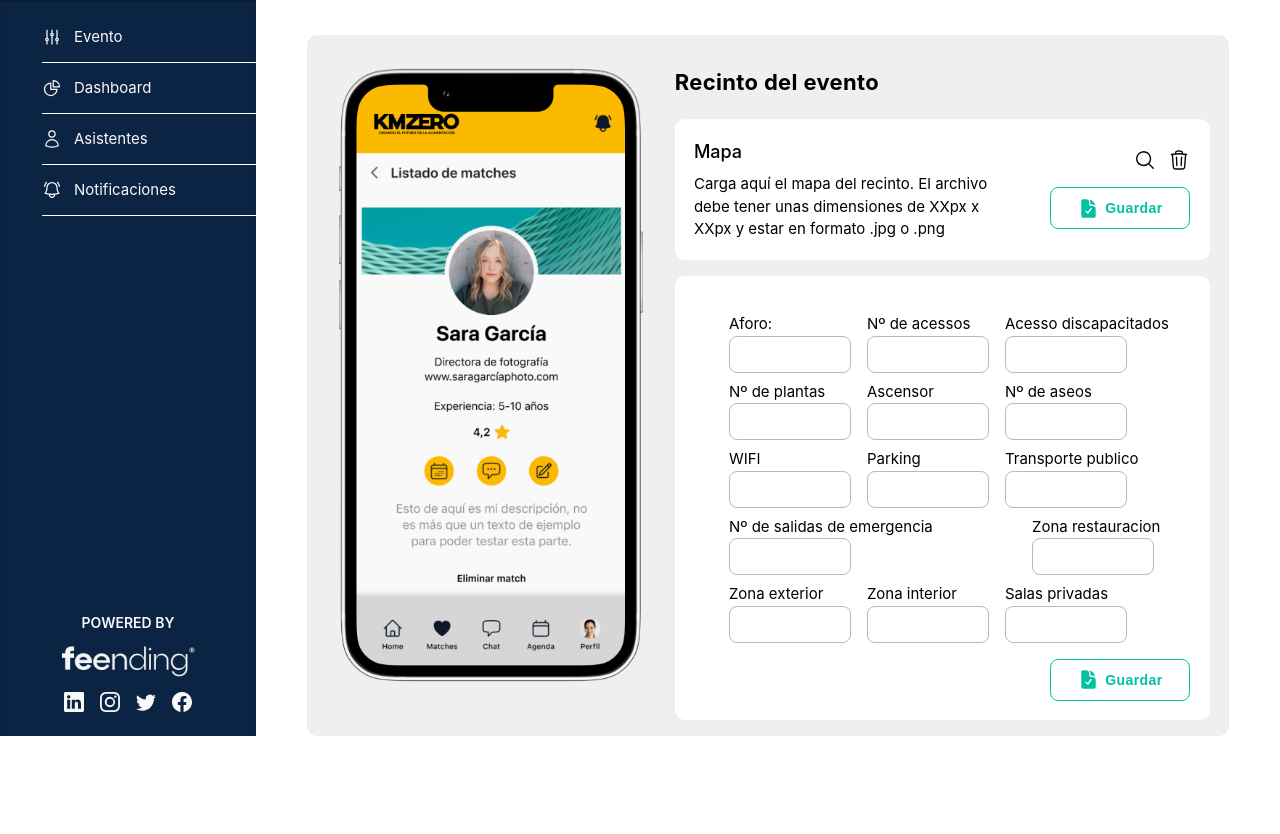
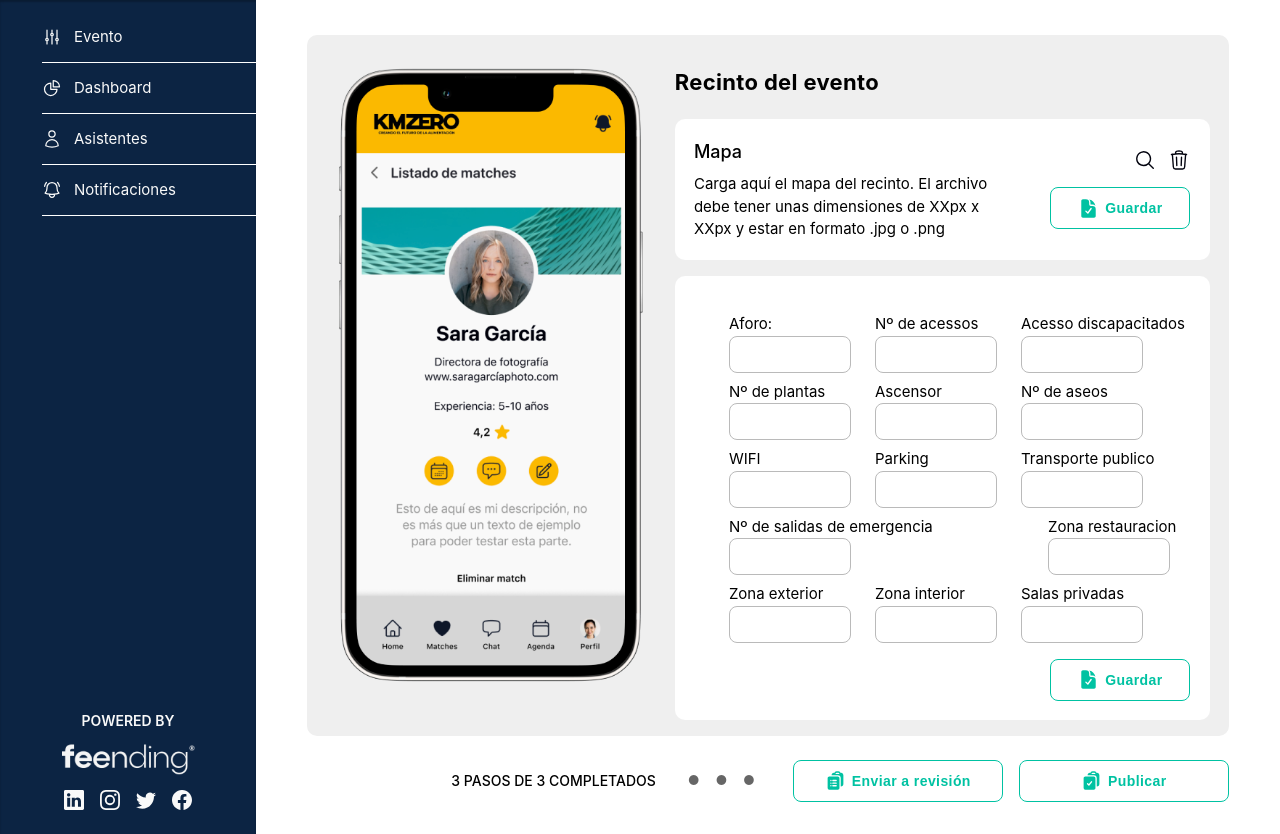
Before and after one commit to amsiceza/TBridge-Feending-Project, a React (Vite) app: page /recinto in a window 1280 px wide. Before the commit the page ends 800 px from the top, so only its background shows below. Built offline with nearby package versions, Linux system fonts and the light colour scheme; a web font is replaced by a local one.

Commit message:
View recinto fixed without functionality

```diff
--- a/src/App.scss
+++ b/src/App.scss
@@ -9,6 +9,7 @@
 
 .app-container {
   display: flex;
+  min-height: 100vh;
 }
 
 .sidebar-boss-container{
--- a/src/KatForm/KatForm.jsx
+++ b/src/KatForm/KatForm.jsx
@@ -105,7 +105,7 @@ const KatForm = () => {
 
 
   return (
-    <div className='container'>
+    <>
 
            <div className="main-background">
 <h3>Programación del evento</h3>
@@ -157,7 +157,7 @@ const KatForm = () => {
 </div>
 
 
-    </div>
+    </>
   )
 }
 
--- a/src/pages/RecintoEvento/RecintoEvento.jsx
+++ b/src/pages/RecintoEvento/RecintoEvento.jsx
@@ -5,6 +5,8 @@ import Tlf from "../../assets/tlf.png";
 import { HiMagnifyingGlass, HiOutlineTrash } from "react-icons/hi2";
 
 import BtnSave from "../../components/Buttons/BtnSave";
+import BtnPublish from "../../components/Buttons/BtnPublish";
+import BtnRevision from "../../components/Buttons/BtnRevision";
 
 import "./RecintoEvento.scss";
 
@@ -41,8 +43,6 @@ function RecintoEvento() {
 
               <div className="second-label-recinto">
                 <form>
-
-
                   <div className="row">
                     <div className="inputs">
                       <label for="aforo">Aforo:</label>
@@ -54,7 +54,11 @@ function RecintoEvento() {
                     </div>
                     <div className="inputs">
                       <label for="discapacitados">Acesso discapacitados</label>
-                        <input type="number" id="discapacitados" name="discapacitados" />
+                      <input
+                        type="number"
+                        id="discapacitados"
+                        name="discapacitados"
+                      />
                     </div>
                   </div>
 
@@ -73,7 +77,6 @@ function RecintoEvento() {
                     </div>
                   </div>
 
-
                   <div className="row">
                     <div className="inputs">
                       <label for="wifi">WIFI</label>
@@ -89,19 +92,23 @@ function RecintoEvento() {
                     </div>
                   </div>
 
-
                   <div className="row two">
                     <div className="inputs">
-                        <label for="emergencia">Nº de salidas de emergencia</label>
+                      <label for="emergencia">
+                        Nº de salidas de emergencia
+                      </label>
                       <input type="number" id="emergencia" name="emergencia" />
                     </div>
 
                     <div className="inputs">
                       <label for="restauracion">Zona restauracion</label>
-                        <input type="number" id="restauracion" name="restauracion" />
+                      <input
+                        type="number"
+                        id="restauracion"
+                        name="restauracion"
+                      />
                     </div>
                   </div>
-
 
                   <div className="row">
                     <div className="inputs">
@@ -122,7 +129,20 @@ function RecintoEvento() {
                   <BtnSave />
                 </div>
               </div>
+
+
             </div>
+
+          </div>
+        </div>
+      </div>
+      <div>
+                <div className="next-recinto-container">
+                  <p className="steps">3 Pasos de 3 Completados</p>
+                  <p className="points">● ● ●</p>
+                  <div className="btns">
+                    <BtnRevision />
+                    <BtnPublish />
                   </div>
                 </div>
               </div>
--- a/src/pages/RecintoEvento/RecintoEvento.scss
+++ b/src/pages/RecintoEvento/RecintoEvento.scss
@@ -82,11 +82,11 @@
             margin-left: 35px;
             margin-top: 18px;
             .two{
-               gap: 6.2rem !important;
+               gap: 7.2rem !important;
             }
            .row{
             display: flex;
-            gap: 1rem;
+            gap: 1.5rem;
             .inputs{
                 display: flex;
                 flex-direction: column;
@@ -104,3 +104,29 @@
         }
     }
 }
+
+.next-recinto-container{
+    display: flex;
+    gap: 2rem;
+    justify-content: flex-end;
+    margin-right: 5%;
+    align-items: center;
+    margin-top: 1.5rem;
+    margin-bottom: 2rem;
+
+        .steps{
+            text-transform: uppercase;
+            font-size: 14px;
+            font-weight: 500;
+        }
+        .points{
+            letter-spacing: 6px;
+            font-size: 13px;
+            color: $gray;
+
+        }
+        .btns{
+            display: flex;
+            gap: 1rem;
+        }
+}
--- a/src/sass/buttons.scss
+++ b/src/sass/buttons.scss
@@ -43,7 +43,7 @@
 
 %lg {
     // position: absolute;
-    width: 248px;
+    width: 210px !important;
 
 }
 
```
Lines whose indentation alone changed are shown as unchanged.
